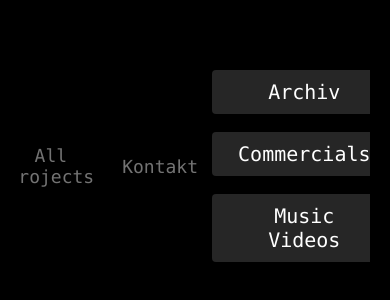
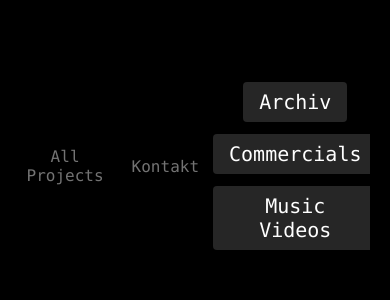
Before and after one commit to EliasMotion/eliasmotion.github.io, a plain HTML site: page index.html in a window 390 px wide. Shown: the part 276-576 px from the top of the page. Drawn offline with Linux system fonts and the light colour scheme.

Commit message:
Update index.html

```diff
--- a/index.html
+++ b/index.html
@@ -5,103 +5,63 @@
 <meta name="viewport" content="width=device-width, initial-scale=1.0">
 <title>Console Start</title>
 <style>
-  body {
-    margin: 0;
-    padding: 20px;
-    background: #000;
-    color: #fff;
-    font-family: "Consolas", "Courier New", monospace;
-    font-size: 18px;
-  }
-  #console {
-    white-space: pre-wrap;
-    overflow: hidden;
-    height: 100vh;
-  }
-  .menu-wrap {
-    position: relative;
-    width: 100%;
-    height: 100vh;
-    display: flex;
-    justify-content: center;
-    align-items: center;
-    text-align: center;
-  }
-  .top-btn {
-    position: absolute;
-    top: 20px;
-    padding: 4px 8px;
-    text-decoration: none;
-    transition: color 0.25s ease;
-    color: rgba(255,255,255,0.45);
-  }
-  .top-btn.left { left: 20px; }
-  .top-btn.right { right: 20px; }
-  .top-btn:hover, .top-btn:active { color: rgba(255,255,255,1); }
-
-  .center-list {
-    display: flex;
-    flex-direction: column;
-    gap: 18px;
-    font-size: 20px;
-  }
-  .center-btn {
-    padding: 10px 26px;
-    background: rgba(255,255,255,0.15);
-    color: #fff;
-    text-decoration: none;
-    border-radius: 4px;
-    transition: background 0.25s, color 0.25s, transform 0.1s;
-  }
-  .center-btn:hover, .center-btn:active {
-    background: rgba(255,255,255,0.35);
-    color: #000;
-    transform: translateY(-1px);
-  }
-  @media (max-width:700px) {
-    .top-btn { position: static; margin: 6px; display: inline-block; }
-  }
+body {margin:0;padding:20px;background:#000;color:#fff;font-family:"Consolas","Courier New",monospace;font-size:18px;}
+#console {white-space:pre-wrap;overflow:hidden;height:100vh;}
+.menu-wrap {position:relative;width:100%;height:100vh;display:flex;justify-content:center;align-items:center;text-align:center;}
+.top-btn {position:absolute;top:20px;padding:4px 8px;text-decoration:none;transition:color 0.25s ease;color:rgba(255,255,255,0.45);}
+.top-btn.left { left:20px;}
+.top-btn.right { right:20px;}
+.top-btn:hover, .top-btn:active { color: rgba(255,255,255,1); }
+.center-list {display:flex;flex-direction:column;gap:18px;font-size:20px;}
+.center-btn {padding:10px 26px;background:rgba(255,255,255,0.15);color:#fff;text-decoration:none;border-radius:4px;transition:background 0.25s,color 0.25s,transform 0.1s;}
+.center-btn:hover, .center-btn:active { background:rgba(255,255,255,0.35);color:#000;transform:translateY(-1px);}
+@media (max-width:700px){
+    .top-btn {position: static; margin:6px; display:inline-block;}
+    .center-list {flex-direction: column; gap:12px; align-items:center;}
+    .center-btn {padding:8px 16px;}
+    body {font-size:16px;}
+}
 </style>
 </head>
 <body>
 <div id="console"></div>
 <script>
-function typeLines(lines, speed, callback){
-  const consoleDiv = document.getElementById('console');
-  let i = 0;
+function typeLines(lines,speed,callback){
+  const consoleDiv=document.getElementById('console');
+  let i=0;
   function next(){
-    if(i < lines.length){
-      consoleDiv.textContent += lines[i] + '\n';
+    if(i<lines.length){
+      consoleDiv.textContent+=lines[i]+'\n';
       i++;
-      setTimeout(next, speed);
+      setTimeout(next,speed);
     } else if(callback) callback();
   }
   next();
 }
 
 function showMenu(){
-  const consoleDiv = document.getElementById('console');
-  consoleDiv.innerHTML = '';
-  const wrap = document.createElement('div');
-  wrap.className = 'menu-wrap';
+  const consoleDiv=document.getElementById('console');
+  consoleDiv.innerHTML='';
+  const wrap=document.createElement('div');
+  wrap.className='menu-wrap';
 
-  const left = document.createElement('a');
-  left.href = 'projects.html';
-  left.className = 'top-btn left';
-  left.textContent = 'All Projects';
+  const left=document.createElement('a');
+  left.href='projects.html';
+  left.className='top-btn left';
+  left.textContent='All Projects';
 
-  const right = document.createElement('a');
-  right.href = 'contact.html';
-  right.className = 'top-btn right';
-  right.textContent = 'Kontakt';
+  const right=document.createElement('a');
+  right.href='contact.html';
+  right.className='top-btn right';
+  right.textContent='Kontakt';
 
-  const center = document.createElement('div');
-  center.className = 'center-list';
+  const center=document.createElement('div');
+  center.className='center-list';
   ['Archiv','Commercials','Music Videos'].forEach(text => {
-    const a = document.createElement('a');
-    a.href = text.toLowerCase().replace(/ /g,'') + '.html';
-    a.className = 'center-btn';
-    a.textContent = text;
+    const a=document.createElement('a');
+    a.href=text.toLowerCase().replace(/ /g,'')+'.html';
+    a.className='center-btn';
+    a.textContent=text;
     center.appendChild(a);
   });
 
@@ -123,7 +83,7 @@ function showMenu(){
   });
 }
 
-const startupLines = [
+const startupLines=[
   'Microsoft Windows [Version 10.0.19045.3208]',
   '(c) Microsoft Corporation. Alle Rechte vorbehalten.',
   '',
@@ -142,12 +102,11 @@ const startupLines = [
   'Elias is awesome',
   'System ready.'
 ];
-
-while(startupLines.length < 30){
-  startupLines.push('C:\\Users> initializing process ' + (startupLines.length+1) + '...');
+while(startupLines.length<50){
+  startupLines.push('C:\\Users> initializing process '+(startupLines.length+1)+'...');
 }
 
-typeLines(startupLines, 1, showMenu);
+typeLines(startupLines,40,showMenu);
 </script>
 </body>
 </html>
```
